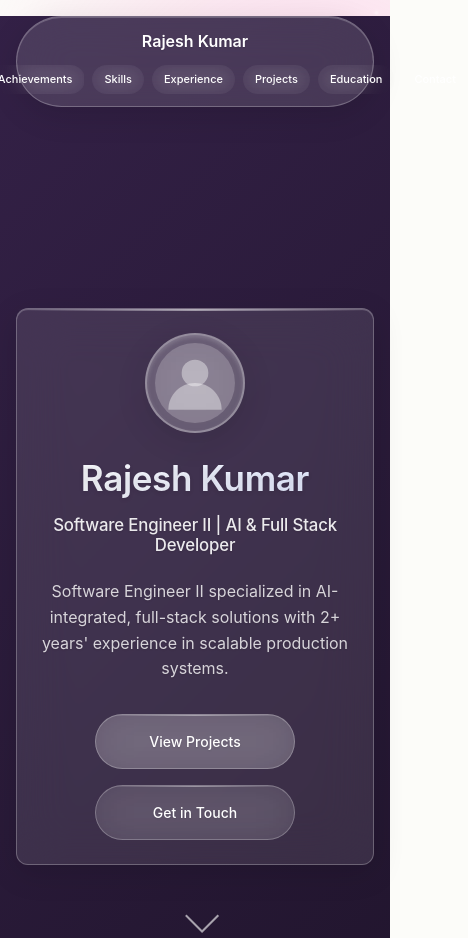
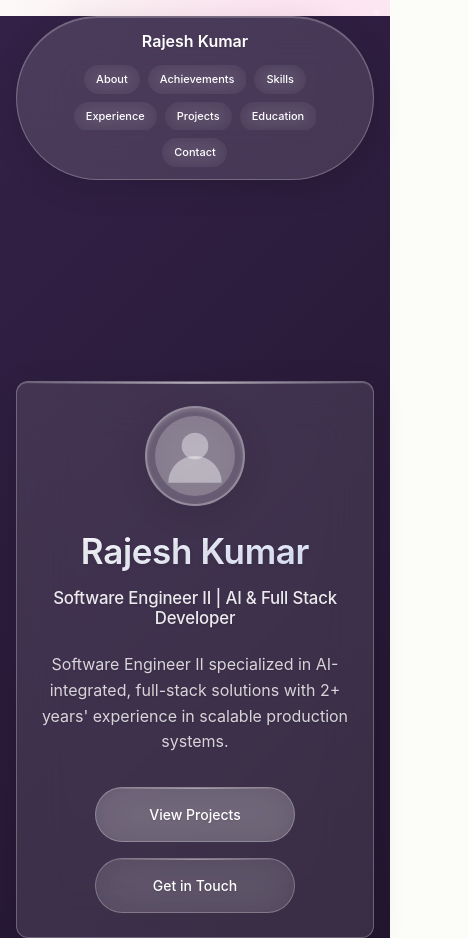
Before and after one commit to rajeshkumar2024/rajrk2024, a plain HTML site: page index.html in a window 390 px wide. Shown: the top 938 px of the page, 468 px wide, since content can reach past the window. Drawn offline with Linux system fonts and the light colour scheme; a web font is replaced by a local one.

Commit message:
Update style.css

```diff
--- a/style.css
+++ b/style.css
@@ -845,6 +845,11 @@ body {
 .nav-links {
   display: flex;
   gap: var(--space-16);
+  display: flex;
+  align-items: center;
+  flex-wrap: wrap;
+  flex-direction: row;
+  justify-content: center;
 }
 
 .nav-links a {
@@ -1538,6 +1543,11 @@ body {
 
   .nav-links {
     gap: var(--space-8);
+    display: flex;
+    align-items: center;
+    flex-wrap: wrap;
+    flex-direction: row;
+    justify-content: center;
   }
 
   .nav-links a {
```
